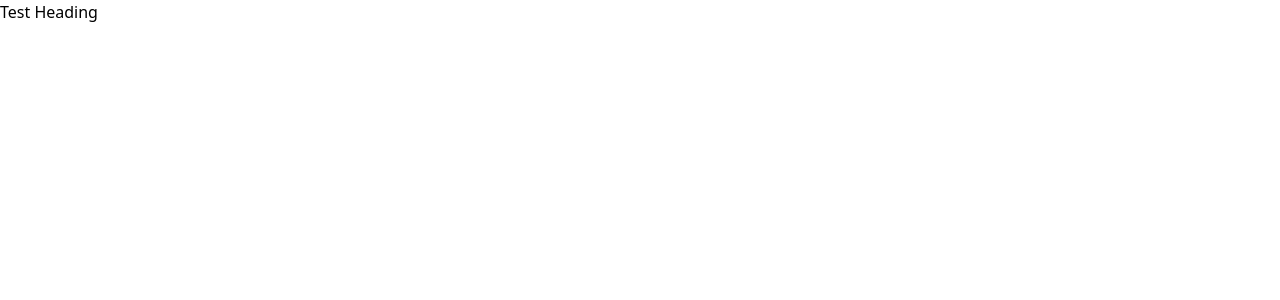
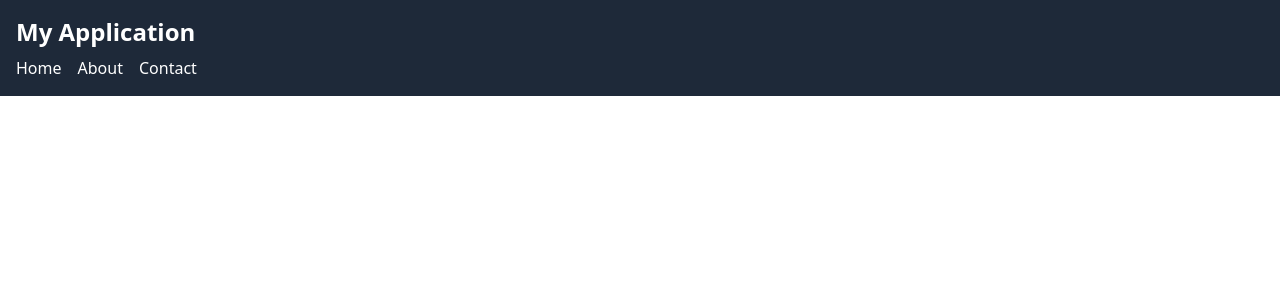
Before and after one commit to Ben-Cor/ITOnlineReact, a React (Vite) app: page / in a window 1280 px wide. Shown: the top 300 px of the page. Built offline with nearby package versions, Linux system fonts and the light colour scheme.

Commit message:
basic header component formed

```diff
--- a/src/App.jsx
+++ b/src/App.jsx
@@ -1,13 +1,14 @@
 import { useState } from 'react'
 import reactLogo from './assets/react.svg'
 import viteLogo from '/vite.svg'
+import Header from './components/Header'
 
 function App() {
   const [count, setCount] = useState(0)
 
   return (
     <>
-      <h1>Test Heading</h1>
+      <Header />
     </>
   )
 }
--- /dev/null
+++ b/src/components/Header.jsx
@@ -0,0 +1,14 @@
+export default function Header() {
+    return (
+        <header className="bg-gray-800 text-white p-4">
+            <h1 className="text-2xl font-bold">My Application</h1>
+            <nav className="mt-2">
+                <ul className="flex space-x-4">
+                    <li><a href="#home" className="hover:underline">Home</a></li>
+                    <li><a href="#about" className="hover:underline">About</a></li>
+                    <li><a href="#contact" className="hover:underline">Contact</a></li>
+                </ul>
+            </nav>
+        </header>
+    )
+}
```
